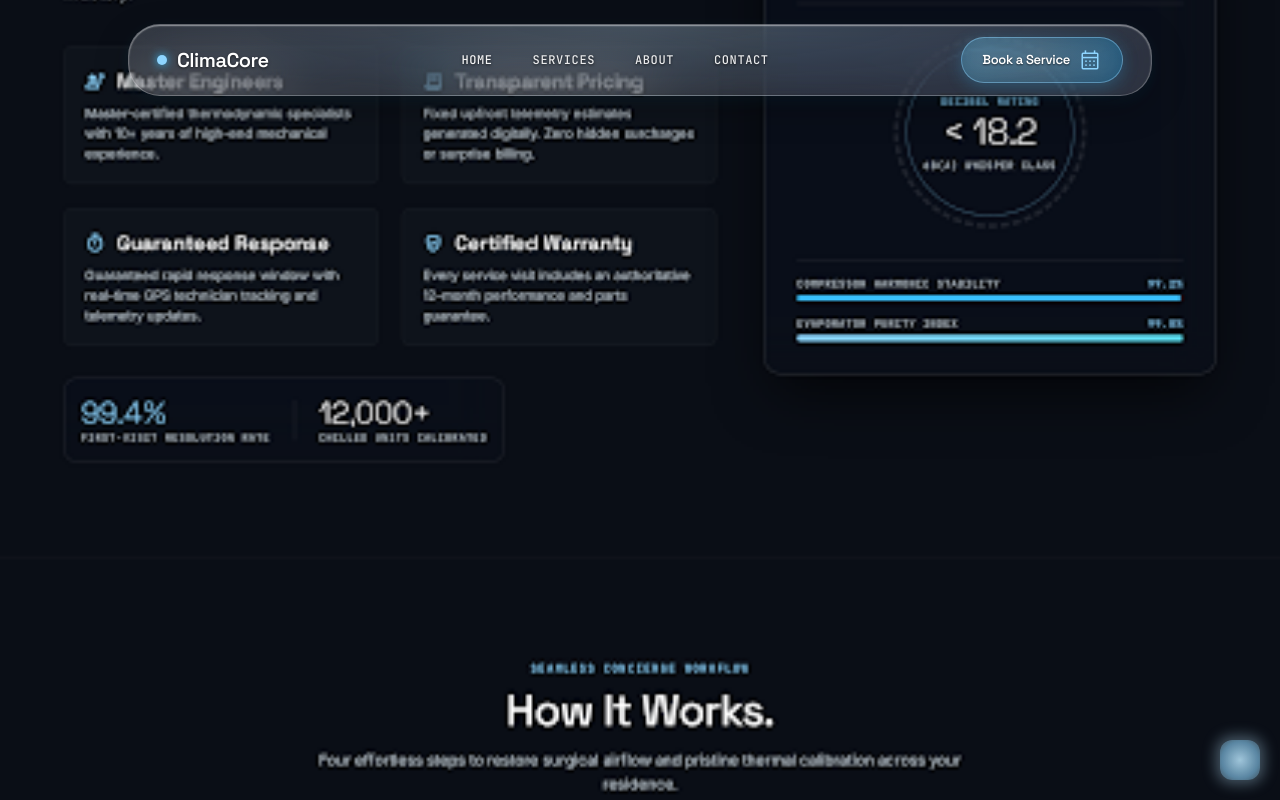
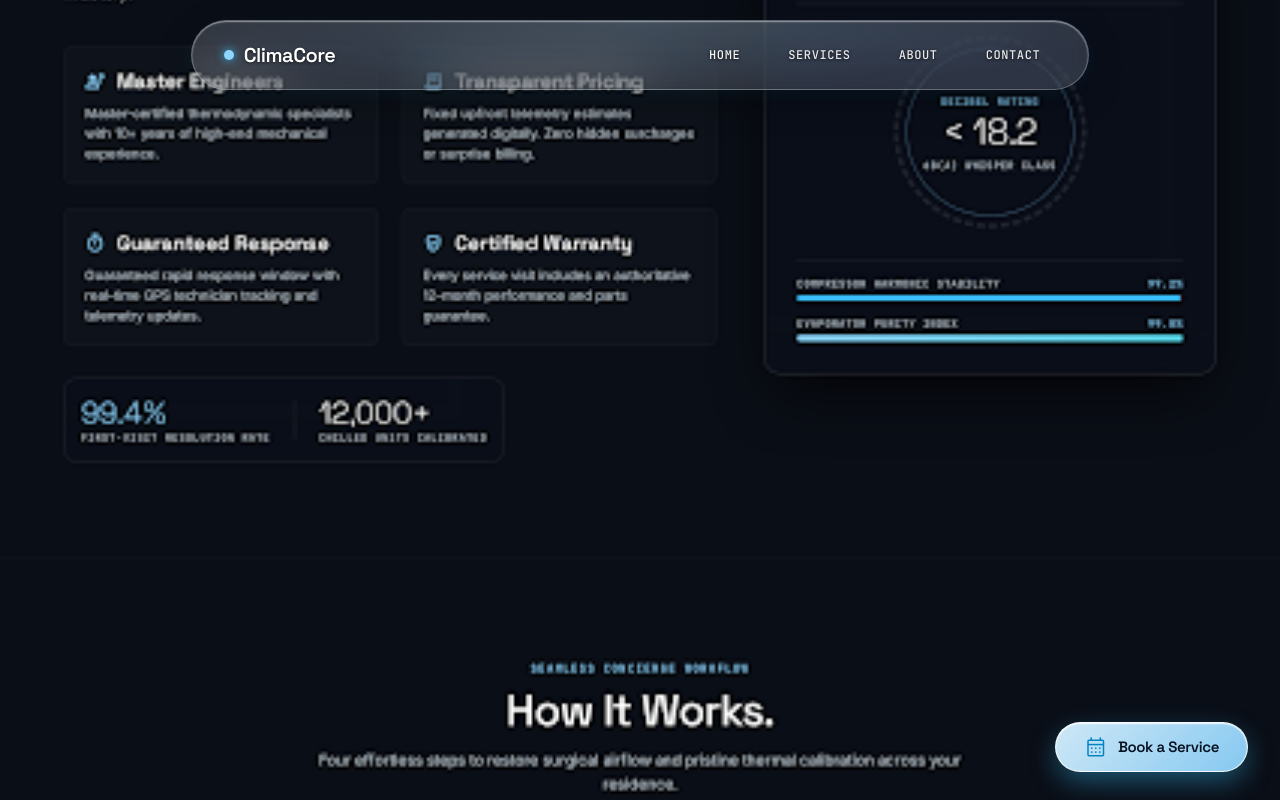
Before and after one commit to AKSHAYBHAMMAR/ezcool, a Next.js app: page / in a window 1280 px wide. Shown: the top 800 px of the page. Built offline with nearby package versions, Linux system fonts and the light colour scheme.

Commit message:
Refine fixed glass navbar and floating booking CTA

```diff
--- a/src/app/globals.css
+++ b/src/app/globals.css
@@ -11,6 +11,7 @@
 
 html {
   scroll-behavior: smooth;
+  scroll-padding-top: 5.5rem;
   color-scheme: dark;
 }
 
--- a/src/app/page.tsx
+++ b/src/app/page.tsx
@@ -7,6 +7,7 @@ import HowItWorks from '@/components/HowItWorks';
 import Testimonials from '@/components/Testimonials';
 import BookingSection from '@/components/BookingSection';
 import Footer from '@/components/Footer';
+import FloatingBookingButton from '@/components/FloatingBookingButton';
 
 export default function Home() {
   return (
@@ -19,6 +20,7 @@ export default function Home() {
       <Testimonials />
       <BookingSection />
       <Footer />
+      <FloatingBookingButton />
     </main>
   );
 }
--- /dev/null
+++ b/src/components/FloatingBookingButton.tsx
@@ -0,0 +1,30 @@
+'use client';
+
+import React from 'react';
+
+export default function FloatingBookingButton() {
+  return (
+    <aside
+      aria-label="Quick Service Booking"
+      className="fixed bottom-5 right-5 sm:bottom-6 sm:right-7 md:bottom-7 md:right-8 z-50 pointer-events-auto"
+    >
+      <a
+        href="#booking"
+        className="group relative inline-flex items-center justify-center gap-2.5 px-6 sm:px-7 h-[50px] rounded-full font-headline text-sm sm:text-[15px] font-semibold text-[#071322] tracking-tight transition-all duration-300 active:scale-95 hover:scale-[1.04] focus:outline-none focus:ring-2 focus:ring-[#38bdf8] focus:ring-offset-2 focus:ring-offset-[#0a0e16]"
+        style={{
+          background:
+            'linear-gradient(135deg, rgba(214, 241, 255, 0.96) 0%, rgba(142, 213, 255, 0.94) 100%)',
+          border: '1px solid rgba(255, 255, 255, 0.85)',
+          boxShadow:
+            '0 10px 28px -2px rgba(56, 189, 248, 0.45), 0 4px 12px rgba(0, 0, 0, 0.25), inset 0 1px 1.5px rgba(255, 255, 255, 0.9)',
+        }}
+        aria-label="Book an AC Service"
+      >
+        <span className="material-symbols-outlined text-[19px] text-[#0284c7] transition-transform duration-300 group-hover:rotate-12">
+          calendar_month
+        </span>
+        <span className="font-semibold">Book a Service</span>
+      </a>
+    </aside>
+  );
+}
--- a/src/components/Hero.tsx
+++ b/src/components/Hero.tsx
@@ -57,17 +57,6 @@ export default function Hero() {
           style={{ backgroundImage: `url('/screen.png')` }}
         />
       )}
-
-      {/* Small, subtle, light-blue mask positioned precisely over the bottom-right watermark area */}
-      <div
-        className="pointer-events-none absolute bottom-3 right-3 sm:bottom-5 sm:right-5 z-20 w-8 h-8 sm:w-10 sm:h-10 rounded-xl backdrop-blur-xl"
-        style={{
-          background:
-            'radial-gradient(circle at center, rgba(186, 230, 253, 0.85) 0%, rgba(142, 213, 255, 0.6) 65%, rgba(186, 230, 253, 0.3) 100%)',
-          boxShadow: '0 0 14px 4px rgba(186, 230, 253, 0.35)',
-        }}
-        aria-hidden="true"
-      />
     </section>
   );
 }
--- a/src/components/Navbar.tsx
+++ b/src/components/Navbar.tsx
@@ -6,9 +6,9 @@ export default function Navbar() {
   const [mobileMenuOpen, setMobileMenuOpen] = useState(false);
 
   return (
-    <header className="fixed top-4 sm:top-6 inset-x-0 z-50 flex justify-center px-4 sm:px-6 pointer-events-none">
-      <div className="pointer-events-auto w-full max-w-5xl liquid-glass rounded-full sm:rounded-[32px] transition-all duration-300">
-        <div className="flex justify-between items-center px-4 sm:px-7 py-2.5 sm:py-3 w-full">
+    <header className="fixed top-4 sm:top-5 inset-x-0 z-50 flex justify-center px-4 pointer-events-none">
+      <div className="pointer-events-auto w-full md:w-[72%] max-w-[980px] liquid-glass rounded-full transition-all duration-300 shadow-2xl">
+        <div className="flex justify-between items-center px-6 sm:px-8 h-16 sm:h-[68px] w-full">
           {/* Brand Logo: ClimaCore */}
           <a
             className="flex items-center gap-2.5 group flex-shrink-0"
@@ -24,52 +24,39 @@ export default function Navbar() {
             </span>
           </a>
 
-          {/* Desktop Navigation Links */}
-          <nav className="hidden md:flex items-center space-x-1 sm:space-x-1.5 lg:space-x-2">
+          {/* Desktop Navigation Links — Centered & Spaced (No Book button in navbar) */}
+          <nav className="hidden md:flex items-center space-x-2 lg:space-x-4">
             <a
               href="#hero"
-              className="px-4 py-1.5 rounded-full text-xs font-mono tracking-wider uppercase font-medium text-white/95 hover:text-white hover:bg-white/[0.14] transition-all duration-200 [text-shadow:_0_1px_3px_rgba(0,0,0,0.7)]"
+              className="px-4 py-2 rounded-full text-xs font-mono tracking-wider uppercase font-medium text-white/95 hover:text-white hover:bg-white/[0.14] transition-all duration-200 [text-shadow:_0_1px_3px_rgba(0,0,0,0.7)]"
             >
               Home
             </a>
             <a
               href="#services"
-              className="px-4 py-1.5 rounded-full text-xs font-mono tracking-wider uppercase font-medium text-white/90 hover:text-white hover:bg-white/[0.14] transition-all duration-200 [text-shadow:_0_1px_3px_rgba(0,0,0,0.7)]"
+              className="px-4 py-2 rounded-full text-xs font-mono tracking-wider uppercase font-medium text-white/90 hover:text-white hover:bg-white/[0.14] transition-all duration-200 [text-shadow:_0_1px_3px_rgba(0,0,0,0.7)]"
             >
               Services
             </a>
             <a
               href="#why-choose-us"
-              className="px-4 py-1.5 rounded-full text-xs font-mono tracking-wider uppercase font-medium text-white/90 hover:text-white hover:bg-white/[0.14] transition-all duration-200 [text-shadow:_0_1px_3px_rgba(0,0,0,0.7)]"
+              className="px-4 py-2 rounded-full text-xs font-mono tracking-wider uppercase font-medium text-white/90 hover:text-white hover:bg-white/[0.14] transition-all duration-200 [text-shadow:_0_1px_3px_rgba(0,0,0,0.7)]"
             >
               About
             </a>
             <a
               href="#booking"
-              className="px-4 py-1.5 rounded-full text-xs font-mono tracking-wider uppercase font-medium text-white/90 hover:text-white hover:bg-white/[0.14] transition-all duration-200 [text-shadow:_0_1px_3px_rgba(0,0,0,0.7)]"
+              className="px-4 py-2 rounded-full text-xs font-mono tracking-wider uppercase font-medium text-white/90 hover:text-white hover:bg-white/[0.14] transition-all duration-200 [text-shadow:_0_1px_3px_rgba(0,0,0,0.7)]"
             >
               Contact
             </a>
           </nav>
 
-          {/* Right Action: Book a Service CTA */}
-          <div className="flex items-center gap-2 sm:gap-3 flex-shrink-0">
-            <a
-              href="#booking"
-              className="group relative inline-flex items-center gap-2 px-4 sm:px-5 py-2 sm:py-2.5 rounded-full text-xs sm:text-[13px] font-headline font-semibold text-white tracking-tight transition-all duration-300 active:scale-95 shadow-[0_4px_16px_rgba(56,189,248,0.25)] border border-[#8ed5ff]/45 bg-gradient-to-r from-[#38bdf8]/25 via-[#38bdf8]/20 to-[#0284c7]/35 backdrop-blur-md hover:from-[#38bdf8]/40 hover:to-[#0284c7]/50 hover:border-[#8ed5ff]/80 hover:shadow-[0_0_24px_rgba(56,189,248,0.45)]"
-            >
-              <span className="[text-shadow:_0_1px_2px_rgba(0,0,0,0.6)]">
-                Book a Service
-              </span>
-              <span className="material-symbols-outlined text-[16px] text-[#8ed5ff] group-hover:translate-x-0.5 transition-transform duration-200">
-                calendar_month
-              </span>
-            </a>
-
-            {/* Mobile Menu Button */}
+          {/* Mobile Menu Button */}
+          <div className="md:hidden flex items-center">
             <button
               onClick={() => setMobileMenuOpen(!mobileMenuOpen)}
-              className="md:hidden p-2 text-white hover:text-[#38bdf8] transition-colors focus:outline-none"
+              className="p-2 text-white hover:text-[#38bdf8] transition-colors focus:outline-none focus:ring-2 focus:ring-[#8ed5ff]/50 rounded-full"
               aria-label="Toggle navigation menu"
             >
               <span className="material-symbols-outlined text-2xl [text-shadow:_0_1px_3px_rgba(0,0,0,0.7)]">
@@ -81,7 +68,7 @@ export default function Navbar() {
 
         {/* Mobile Dropdown Menu */}
         {mobileMenuOpen && (
-          <div className="md:hidden border-t border-white/[0.18] px-6 py-4 rounded-b-[24px]">
+          <div className="md:hidden border-t border-white/[0.18] px-6 py-4 rounded-b-[28px]">
             <nav className="flex flex-col space-y-2.5 font-mono text-xs uppercase">
               <a
                 onClick={() => setMobileMenuOpen(false)}
@@ -112,14 +99,6 @@ export default function Navbar() {
               >
                 Contact
               </a>
-              <a
-                onClick={() => setMobileMenuOpen(false)}
-                className="text-[#8ed5ff] hover:text-[#38bdf8] py-2 flex items-center justify-between transition-colors font-semibold border-t border-white/[0.12] mt-1 pt-2.5"
-                href="#booking"
-              >
-                <span>Book a Service</span>
-                <span className="material-symbols-outlined text-sm">calendar_month</span>
-              </a>
             </nav>
           </div>
         )}
```
